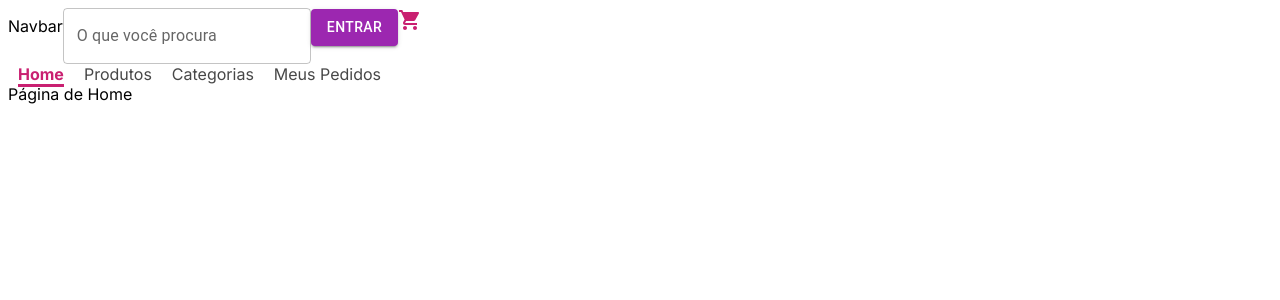
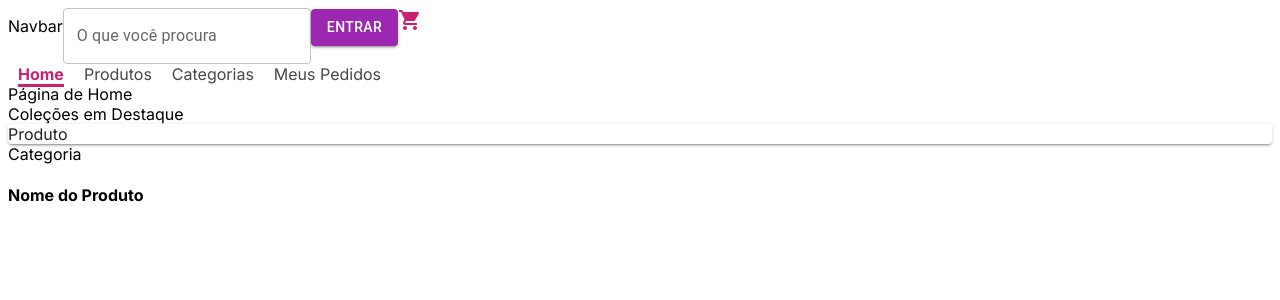
Before and after one commit to maiaaraujo/Digital_Store, a React (Create React App) app in the folder front/: page / in a window 1280 px wide. Shown: the top 300 px of the page. Built offline with nearby package versions, Linux system fonts and the light colour scheme; a web font is replaced by a local one.

Commit message:
pagina de produtos

```diff
--- a/front/src/App.js
+++ b/front/src/App.js
@@ -14,8 +14,7 @@ export default function App() {
   return(
     <div>
       <BrowserRouter>
-         <Navbar/>
-         <Menu/>
+
 
          <Routes>
            <Route path="/" element= {<Home/>} />
--- /dev/null
+++ b/front/src/components/ColecoesDestaque/index.js
@@ -0,0 +1,7 @@
+export default function ColecoesDestaque() {
+    return (
+        <div>
+            Coleções em Destaque
+        </div>
+    )
+}
--- a/front/src/components/Navbar/styles.css
+++ b/front/src/components/Navbar/styles.css
@@ -2,6 +2,6 @@
     color: #C92071;
 }
 
-.botao {
+#Button {
     color: #C92071;
 }
--- /dev/null
+++ b/front/src/components/Produto/index.jsx
@@ -0,0 +1,15 @@
+import { Paper } from "@mui/material";
+import React from "react";
+
+export default function Produto()
+{
+    return(
+        <>
+          <Paper elevation={2}>
+             Produto
+          </Paper>
+          <span>Categoria</span>
+          <h4>Nome do Produto</h4>
+        </>
+    )
+}
--- a/front/src/pages/Home/index.js
+++ b/front/src/pages/Home/index.js
@@ -1,8 +1,23 @@
+import React from "react";
+import Menu from "../../components/Menu";
+import Navbar from "../../components/Navbar";
+import Carousel from "../../components/Carousel";
+import ColecoesDestaque from "../../components/ColecoesDestaque";
+import Produto from "../../components/Produto";
+
+
 export default function Home () {
     return (
-        <div>
-            Página de Home
-        </div>
+      <div>
+        <Navbar/>
+        <Menu/>
+        Página de Home
+        <Carousel/>
+        <ColecoesDestaque/>
+        <Produto/>
+      </div>
+
+
     )
 
 }
```
Also changed, not shown: front/src/components/ColecoesDestaque/styles.css (added).
